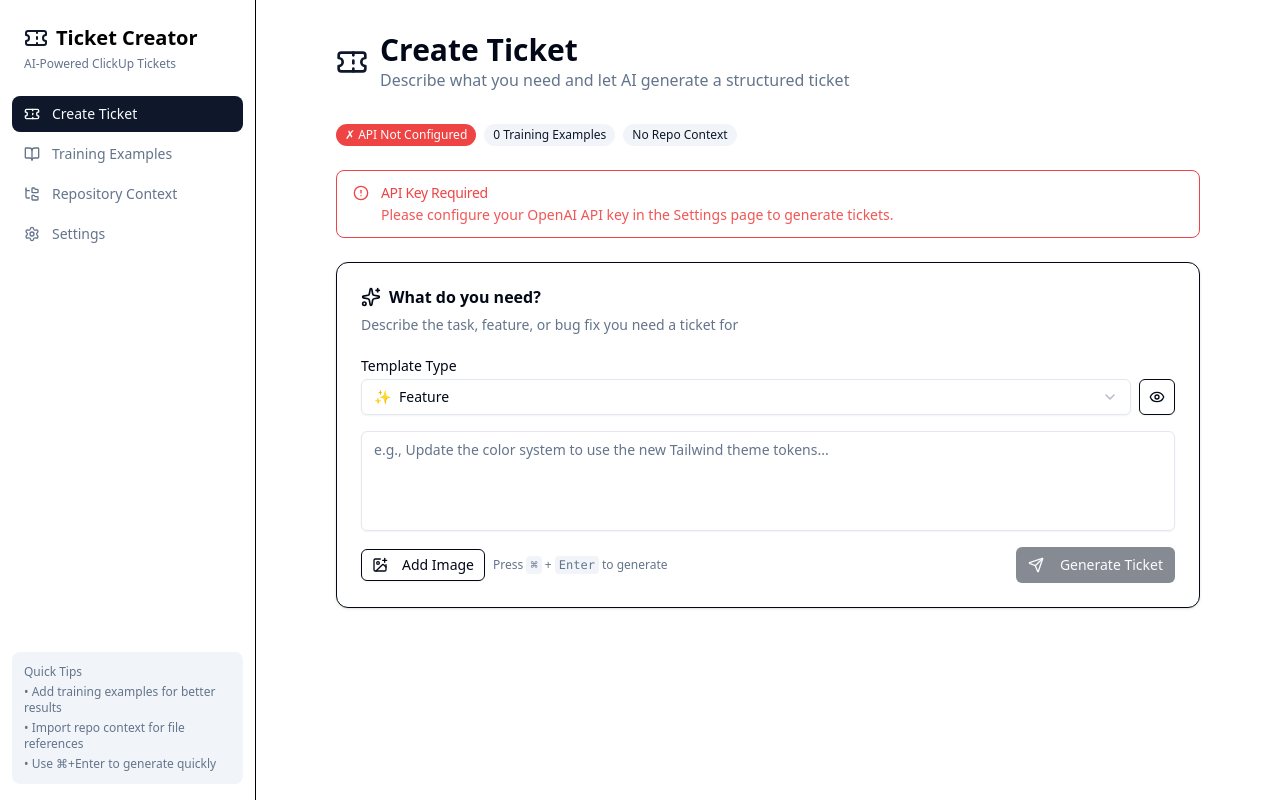
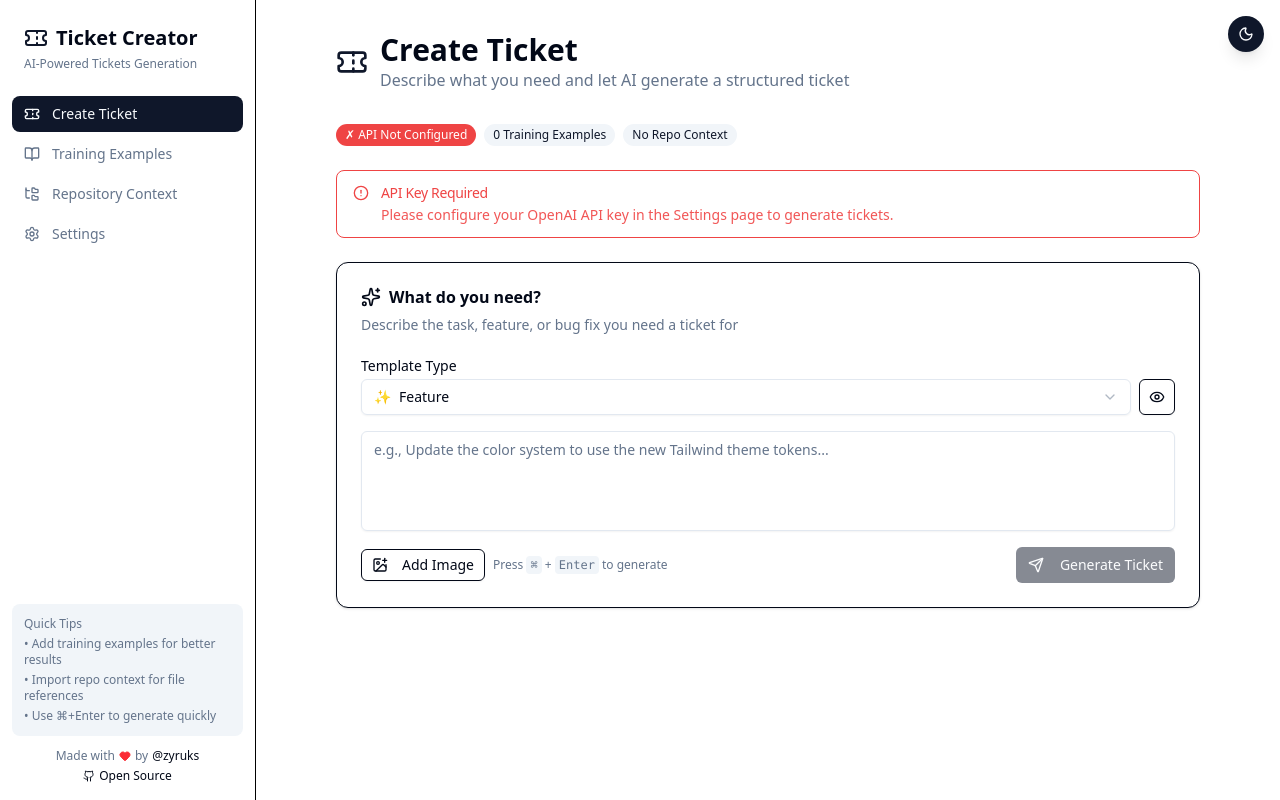
Before and after one commit to Zyruks/ticket-creator, a React (Vite) app: page / in a window 1280 px wide. Built offline with nearby package versions, Linux system fonts and the light colour scheme.

Commit message:
feat: implement theme toggle button and enhance sidebar with additional links

```diff
--- a/src/Layout/RootLayout.tsx
+++ b/src/Layout/RootLayout.tsx
@@ -1,10 +1,15 @@
+import { useTheme } from '@common';
+import { Button } from '@components';
+import { Moon, Sun } from 'lucide-react';
 import { Outlet } from 'react-router-dom';
 import { MobileNav } from './MobileNav';
 import { Sidebar } from './Sidebar';
 
 export function RootLayout() {
+	const { isDark, toggleTheme } = useTheme();
+
 	return (
-		<div className="flex min-h-screen bg-background">
+		<div className="flex min-h-screen bg-background transition-colors duration-300 ease-in-out">
 			{/* Desktop Sidebar */}
 			<Sidebar />
 
@@ -15,6 +20,16 @@ export function RootLayout() {
 			<main className="flex-1 overflow-y-auto pt-14 pb-16 md:pt-0 md:pb-0">
 				<Outlet />
 			</main>
+
+			{/* Theme Toggle - Fixed Position */}
+			<Button
+				size="icon"
+				onClick={toggleTheme}
+				className="fixed top-20 right-4 z-50 rounded-full shadow-lg md:top-4"
+				aria-label="Toggle theme"
+			>
+				{isDark ? <Sun className="h-5 w-5" /> : <Moon className="h-5 w-5" />}
+			</Button>
 		</div>
 	);
 }
--- a/src/Layout/Sidebar.tsx
+++ b/src/Layout/Sidebar.tsx
@@ -1,5 +1,5 @@
 import { cn } from '@common';
-import { BookOpen, FolderTree, Settings, Ticket } from 'lucide-react';
+import { BookOpen, FolderTree, Github, Heart, Settings, Ticket } from 'lucide-react';
 import { NavLink } from 'react-router-dom';
 
 const navItems = [
@@ -34,7 +34,7 @@ export function Sidebar() {
 		));
 
 	const renderFooter = () => (
-		<div className="absolute right-3 bottom-4 left-3">
+		<div className="absolute right-3 bottom-4 left-3 space-y-3">
 			<div className="rounded-lg bg-muted p-3 text-muted-foreground text-xs">
 				<p className="mb-1 font-medium">Quick Tips</p>
 				<ul className="space-y-1">
@@ -43,17 +43,39 @@ export function Sidebar() {
 					<li>• Use ⌘+Enter to generate quickly</li>
 				</ul>
 			</div>
+			<div className="flex flex-col items-center gap-1 text-muted-foreground text-xs">
+				<p className="flex items-center gap-1">
+					Made with <Heart className="h-3 w-3 fill-red-500 text-red-500" /> by{' '}
+					<a
+						href="https://x.com/zyruks"
+						target="_blank"
+						rel="noopener noreferrer"
+						className="font-medium text-foreground hover:underline"
+					>
+						@zyruks
+					</a>
+				</p>
+				<a
+					href="https://github.com/zyruks/ticket-creator"
+					target="_blank"
+					rel="noopener noreferrer"
+					className="flex items-center gap-1 text-foreground hover:underline"
+				>
+					<Github className="h-3 w-3" />
+					<span className="font-medium">Open Source</span>
+				</a>
+			</div>
 		</div>
 	);
 
 	return (
 		<aside className={classes.container}>
 			<div className="p-6">
-				<h1 className="flex items-center gap-2 font-bold text-xl">
+				<h1 className="flex items-center gap-2 font-bold text-foreground text-xl">
 					<Ticket className="h-6 w-6 text-primary" />
 					Ticket Creator
 				</h1>
-				<p className="mt-1 text-muted-foreground text-xs">AI-Powered ClickUp Tickets</p>
+				<p className="mt-1 text-muted-foreground text-xs">AI-Powered Tickets Generation</p>
 			</div>
 
 			<nav className="px-3">
--- a/src/domain/openai/services/api.ts
+++ b/src/domain/openai/services/api.ts
@@ -1,6 +1,6 @@
 import OpenAI from 'openai';
+import type { ChatMessage, OpenAIConfig, OpenAIResponse, TextContent } from '../types';
 import { supportsTemperature } from '../utils/model';
-import type { ChatMessage, OpenAIConfig, OpenAIResponse, TextContent } from '../types';
 
 type ChatCompletionMessage = OpenAI.Chat.Completions.ChatCompletionMessageParam;
 
--- a/src/pages/Home/components/TemplatePreviewDialog.tsx
+++ b/src/pages/Home/components/TemplatePreviewDialog.tsx
@@ -39,19 +39,19 @@ export function TemplatePreviewDialog({ onOpenChange, open, template }: Template
 		codeBlock: cn('whitespace-pre-wrap rounded-md bg-muted p-4 font-mono text-sm', 'border border-border'),
 		exampleRequest: cn(
 			'rounded-md border border-primary/20 bg-primary/10 p-4',
-			'text-sm italic text-foreground/90',
+			'text-foreground/90 text-sm italic',
 		),
 		prose: cn(
 			'prose prose-sm dark:prose-invert max-w-none',
-			'prose-headings:text-foreground prose-headings:font-semibold',
-			'prose-h1:text-xl prose-h1:border-b prose-h1:border-border prose-h1:pb-2 prose-h1:mb-4',
-			'prose-h2:text-lg prose-h2:mt-6 prose-h2:mb-3',
-			'prose-h3:text-base prose-h3:mt-4 prose-h3:mb-2',
+			'prose-headings:font-semibold prose-headings:text-foreground',
+			'prose-h1:mb-4 prose-h1:border-border prose-h1:border-b prose-h1:pb-2 prose-h1:text-xl',
+			'prose-h2:mt-6 prose-h2:mb-3 prose-h2:text-lg',
+			'prose-h3:mt-4 prose-h3:mb-2 prose-h3:text-base',
 			'prose-p:text-foreground/90 prose-p:leading-relaxed',
-			'prose-strong:text-foreground prose-strong:font-semibold',
-			'prose-ul:my-2 prose-li:my-0.5',
-			'prose-code:bg-muted prose-code:px-1.5 prose-code:py-0.5 prose-code:rounded prose-code:text-xs',
-			'prose-pre:bg-muted prose-pre:border prose-pre:border-border',
+			'prose-strong:font-semibold prose-strong:text-foreground',
+			'prose-li:my-0.5 prose-ul:my-2',
+			'prose-code:rounded prose-code:bg-muted prose-code:px-1.5 prose-code:py-0.5 prose-code:text-xs',
+			'prose-pre:border prose-pre:border-border prose-pre:bg-muted',
 		),
 		sectionTitle: cn('mb-3 font-semibold text-foreground text-sm uppercase tracking-wide'),
 	};
--- a/src/pages/Settings/components/ModelSettings.tsx
+++ b/src/pages/Settings/components/ModelSettings.tsx
@@ -12,7 +12,7 @@ import {
 	SelectTrigger,
 	SelectValue,
 } from '@components';
-import { supportsTemperature, type OpenAIModel } from '@domain';
+import { type OpenAIModel, supportsTemperature } from '@domain';
 
 const MODELS: { value: OpenAIModel; label: string; description: string }[] = [
 	{ value: 'gpt-5.2', label: 'GPT-5.2', description: 'Best for coding and agentic tasks' },
```
